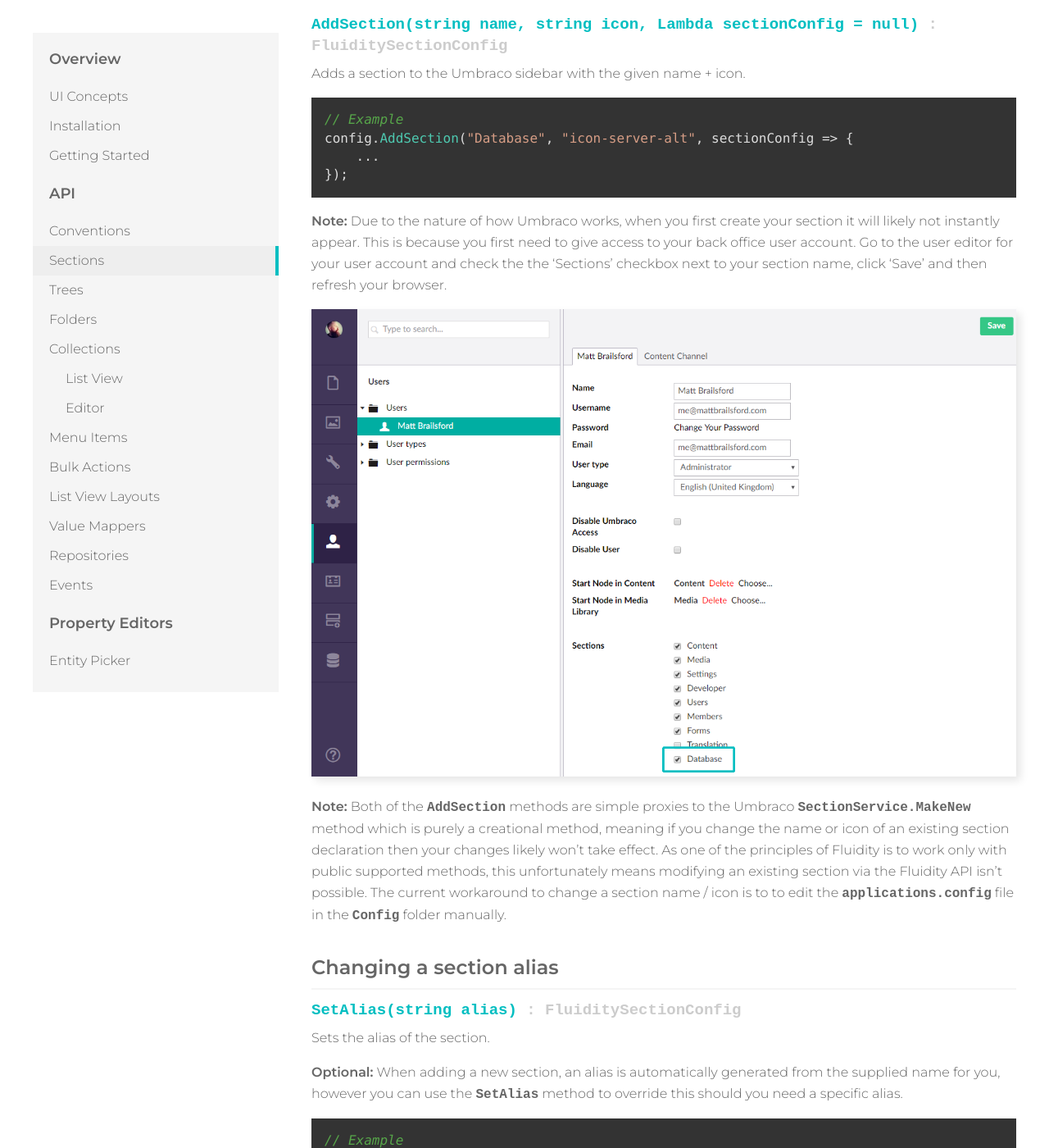
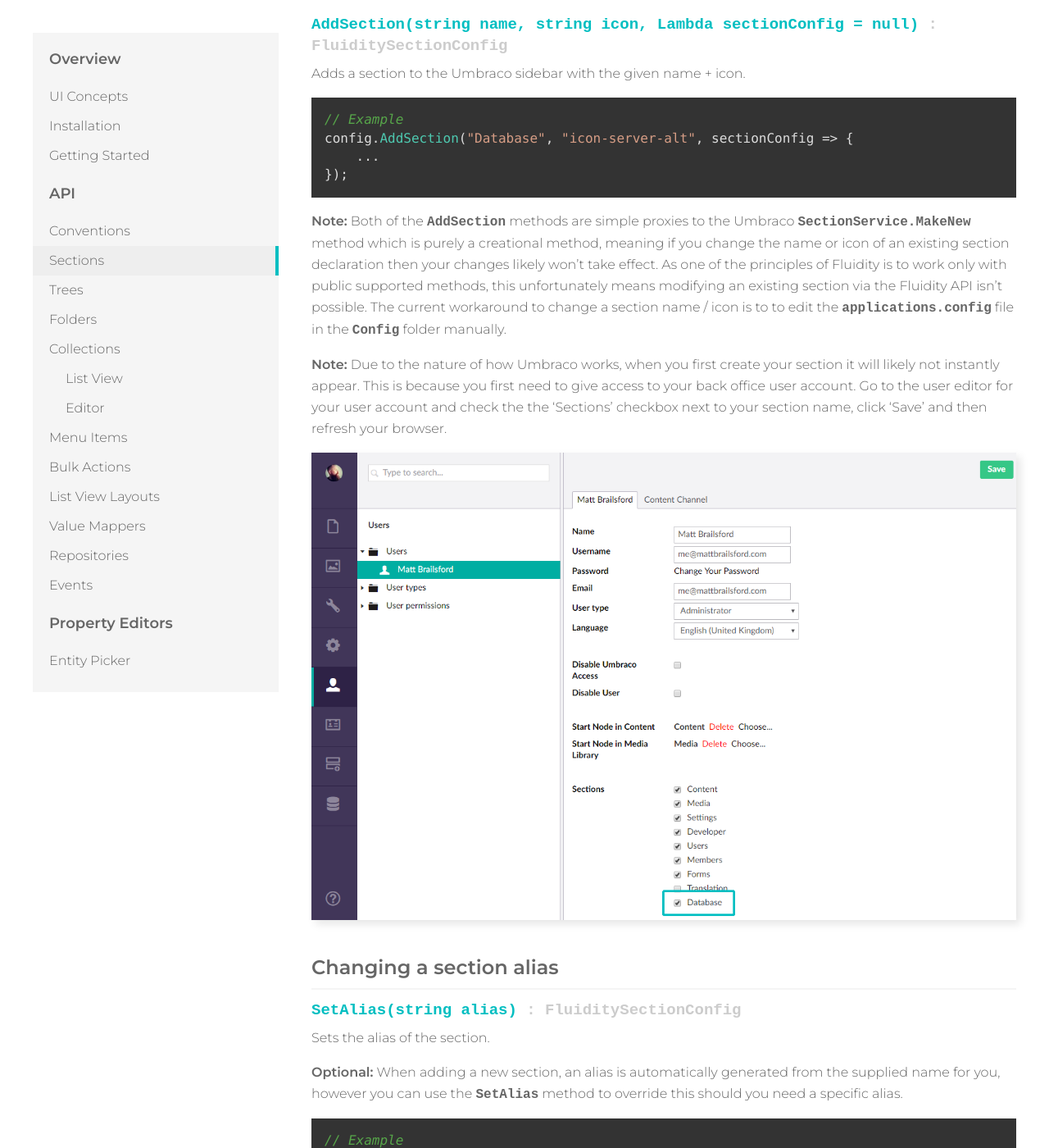
Before and after one commit to mattbrailsford/umbraco-fluidity, a Jekyll site: the page built from docs/_pages/02-api-01-sections.md, in a window 1280 px wide and 1400 px high, scrolled down 842 px. Shown: the whole window at 82% size. Built offline with Jekyll 4.4.1, drawn with Linux system fonts in a browser that asks for light colours.

Commit message:
Moved notes around

`````diff
--- a/docs/_pages/02-api-01-sections.md
+++ b/docs/_pages/02-api-01-sections.md
@@ -37,11 +37,11 @@
 });
 ````
 
+**Note:** Both of the `AddSection` methods are simple proxies to the Umbraco `SectionService.MakeNew` method which is purely a creational method, meaning if you change the name or icon of an existing section declaration then your changes likely won't take effect. As one of the principles of Fluidity is to work only with public supported methods, this unfortunately means modifying an existing section via the Fluidity API isn't possible. The current workaround to change a section name / icon is to to edit the `applications.config` file in the `Config` folder manually.
+
 **Note:** Due to the nature of how Umbraco works, when you first create your section it will likely not instantly appear. This is because you first need to give access to your back office user account. Go to the user editor for your user account and check the the 'Sections' checkbox next to your section name, click 'Save' and then refresh your browser.
 
 ![User sections permissions]({{ site.baseurl }}/img/user-sections.png)
-
-**Note:** Both of the `AddSection` methods are simple proxies to the Umbraco `SectionService.MakeNew` method which is purely a creational method, meaning if you change the name or icon of an existing section declaration then your changes likely won't take effect. As one of the principles of Fluidity is to work only with public supported methods, this unfortunately means modifying an existing section via the Fluidity API isn't possible. The current workaround to change a section name / icon is to to edit the `applications.config` file in the `Config` folder manually.
 
 ### Changing a section alias
 {: .mt}
`````
